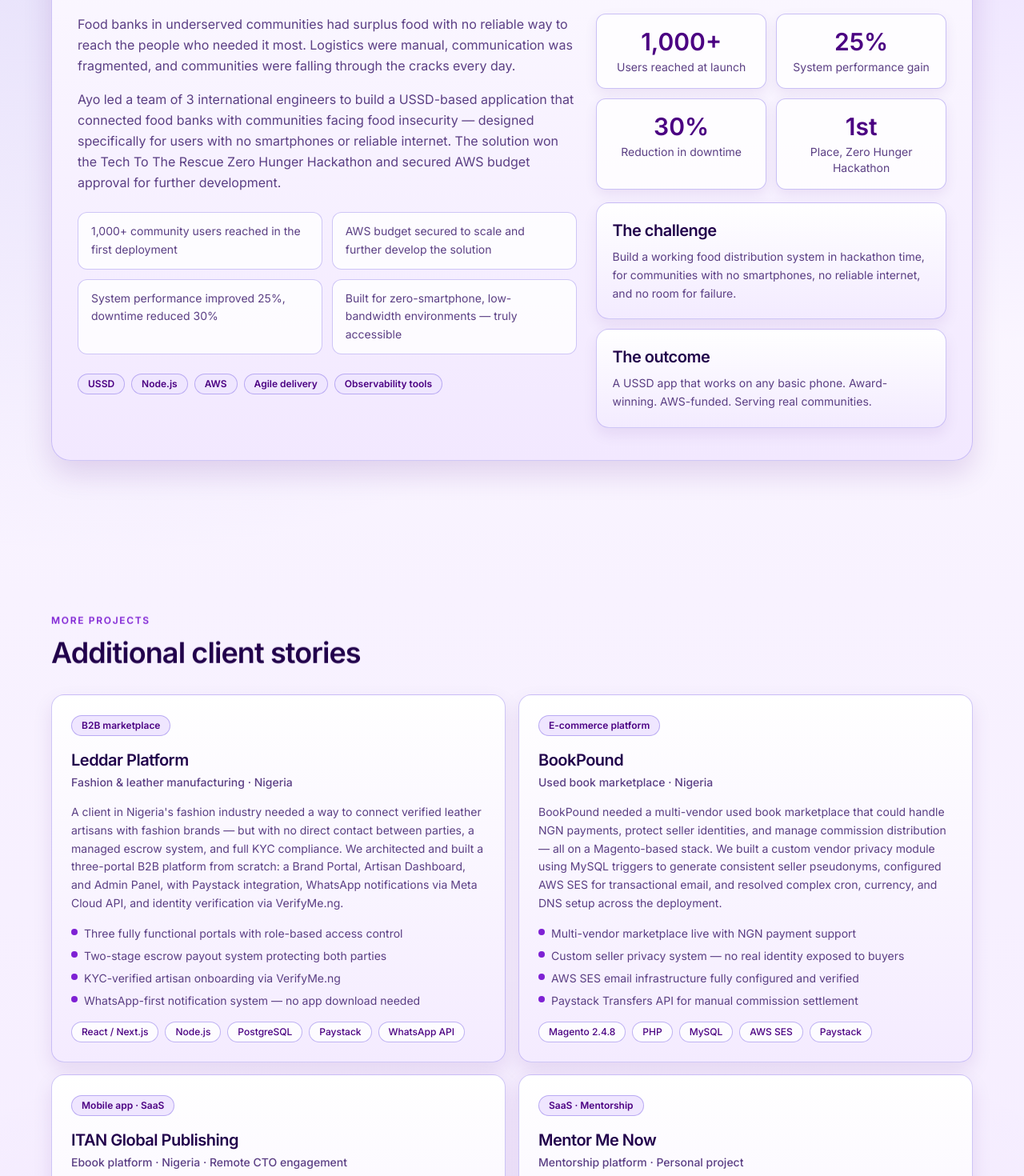
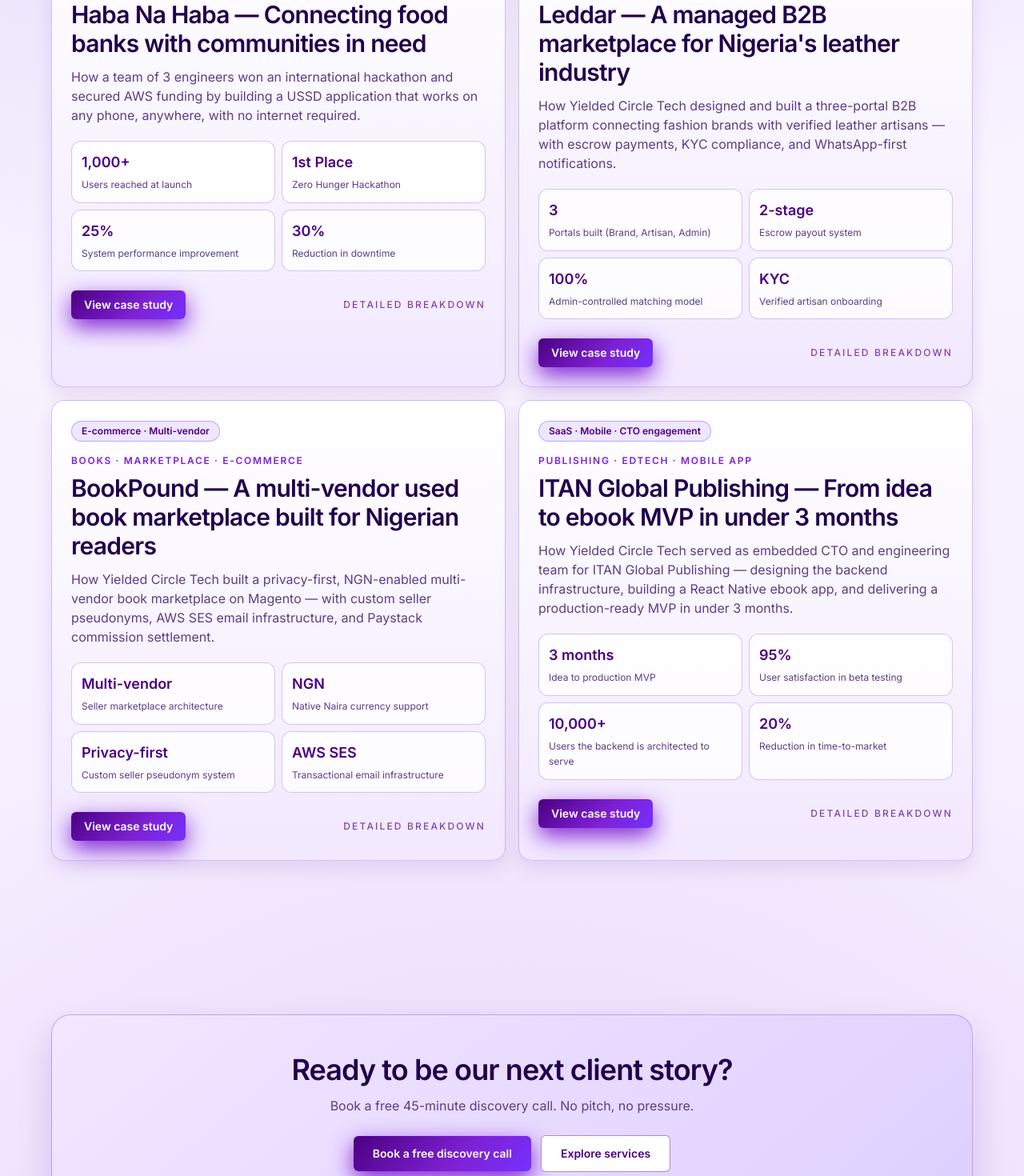
Before and after one commit to Yielded-Circle-Tech/yielded-circle-website-fe, a Next.js app: page /client-stories in a window 1280 px wide. Shown: the part 540-2010 px from the top of the page at 80% size. Built offline with nearby package versions, Linux system fonts and the light colour scheme.

Commit message:
Update case study

```diff
--- a/app/client-stories/page.tsx
+++ b/app/client-stories/page.tsx
@@ -1,257 +1,74 @@
 import Link from "next/link";
-
-const habaTech = [
-  "USSD",
-  "Node.js",
-  "AWS",
-  "Agile delivery",
-  "Observability tools",
-];
-
-const habaMetrics = [
-  { value: "1,000+", label: "Users reached at launch" },
-  { value: "25%", label: "System performance gain" },
-  { value: "30%", label: "Reduction in downtime" },
-  { value: "1st", label: "Place, Zero Hunger Hackathon" },
-];
-
-const moreProjects = [
-  {
-    badge: "B2B marketplace",
-    title: "Leddar Platform",
-    subtitle: "Fashion & leather manufacturing · Nigeria",
-    description:
-      "A client in Nigeria's fashion industry needed a way to connect verified leather artisans with fashion brands — but with no direct contact between parties, a managed escrow system, and full KYC compliance. We architected and built a three-portal B2B platform from scratch: a Brand Portal, Artisan Dashboard, and Admin Panel, with Paystack integration, WhatsApp notifications via Meta Cloud API, and identity verification via VerifyMe.ng.",
-    outcomes: [
-      "Three fully functional portals with role-based access control",
-      "Two-stage escrow payout system protecting both parties",
-      "KYC-verified artisan onboarding via VerifyMe.ng",
-      "WhatsApp-first notification system — no app download needed",
-    ],
-    stack: [
-      "React / Next.js",
-      "Node.js",
-      "PostgreSQL",
-      "Paystack",
-      "WhatsApp API",
-    ],
-  },
-  {
-    badge: "E-commerce platform",
-    title: "BookPound",
-    subtitle: "Used book marketplace · Nigeria",
-    description:
-      "BookPound needed a multi-vendor used book marketplace that could handle NGN payments, protect seller identities, and manage commission distribution — all on a Magento-based stack. We built a custom vendor privacy module using MySQL triggers to generate consistent seller pseudonyms, configured AWS SES for transactional email, and resolved complex cron, currency, and DNS setup across the deployment.",
-    outcomes: [
-      "Multi-vendor marketplace live with NGN payment support",
-      "Custom seller privacy system — no real identity exposed to buyers",
-      "AWS SES email infrastructure fully configured and verified",
-      "Paystack Transfers API for manual commission settlement",
-    ],
-    stack: ["Magento 2.4.8", "PHP", "MySQL", "AWS SES", "Paystack"],
-  },
-  {
-    badge: "Mobile app · SaaS",
-    title: "ITAN Global Publishing",
-    subtitle: "Ebook platform · Nigeria · Remote CTO engagement",
-    description:
-      "ITAN Global Publishing needed a CTO to lead their ebook application from idea to MVP. Ayo took on the role, leading a team of 2 developers and designers — designing the backend infrastructure, building RESTful APIs, architecting the database for 10,000+ users, and translating UI/UX designs into a responsive React Native mobile app. The MVP shipped in under 3 months.",
-    outcomes: [
-      "MVP delivered in under 3 months with a team of 2",
-      "95% user satisfaction rate during beta testing",
-      "Backend infrastructure built to scale to 10,000+ users",
-      "Time-to-market reduced by 20% through prioritised feature delivery",
-    ],
-    stack: ["React Native", "Ruby on Rails", "PostgreSQL", "RESTful APIs"],
-  },
-  {
-    badge: "SaaS · Mentorship",
-    title: "Mentor Me Now",
-    subtitle: "Mentorship platform · Personal project",
-    description:
-      "Built a platform connecting individuals with vetted mentors — simplifying discovery, booking, and reservation management. Designed to empower users in their personal and professional growth, with a clean interface focused on reducing the friction between wanting a mentor and finding the right one.",
-    outcomes: [
-      "Full mentor discovery and booking system",
-      "Reservation management with user-friendly interface",
-      "Live at mentor-me-now.vercel.app",
-    ],
-    stack: ["React", "Redux", "Ruby on Rails", "Tailwind", "Vercel"],
-  },
-];
+import { caseStudies } from "@/lib/caseStudies";
 
 export default function ClientStoriesPage() {
   return (
     <main className="relative overflow-x-clip pb-16 pt-24 md:pb-24">
       <section className="section-space mx-auto w-full max-w-content px-4 md:px-6">
-        <div className="reveal overflow-hidden rounded-3xl border border-brand-soft/45 bg-[linear-gradient(180deg,#ffffff_0%,#f2e8ff_100%)] shadow-[0_16px_36px_rgba(75,0,130,0.14)]">
-          <div className="border-b border-brand-soft/35 px-6 py-8 md:px-8 md:py-10">
-            <div className="inline-flex rounded-full border border-brand-soft/60 bg-[linear-gradient(90deg,#f6eeff_0%,#efe3ff_100%)] px-4 py-1 text-xs font-semibold uppercase tracking-[0.14em] text-brand-deep">
-              Award-winning · AWS-funded
-            </div>
+        <div className="reveal mx-auto max-w-3xl text-center">
+          <div className="text-xs font-semibold uppercase tracking-[0.14em] text-brand">
+            Client stories
+          </div>
+          <h1 className="mt-3 text-balance text-4xl font-semibold tracking-tight md:text-6xl">
+            Proven results across real products
+          </h1>
+          <p className="mt-4 text-base leading-relaxed text-page-textMuted">
+            Explore how we solve difficult product and engineering problems,
+            from USSD systems to managed marketplaces and mobile SaaS products.
+          </p>
+        </div>
 
-            <h1 className="mt-5 text-balance text-4xl font-semibold leading-tight tracking-tight md:text-6xl">
-              Haba Na Haba — Zero Hunger App
-            </h1>
+        <div className="mt-10 grid grid-cols-1 gap-4 md:grid-cols-2">
+          {caseStudies.map((study, idx) => (
+            <article
+              key={study.slug}
+              className="reveal rounded-2xl border border-brand-soft/45 bg-[linear-gradient(180deg,#ffffff_0%,#f2e8ff_100%)] p-6 shadow-[0_10px_24px_rgba(75,0,130,0.1)] transition hover:-translate-y-1 hover:border-brand-soft/80 hover:shadow-[0_18px_34px_rgba(75,0,130,0.16)]"
+              style={
+                { "--reveal-delay": `${idx * 80}ms` } as React.CSSProperties
+              }
+            >
+              <span className="inline-flex rounded-full border border-brand-soft/60 bg-[#efe6ff] px-3 py-1 text-xs font-semibold text-brand-deep">
+                {study.badge}
+              </span>
 
-            <p className="mt-4 text-base leading-relaxed text-page-textMuted">
-              Food security platform · Tech To The Rescue Hackathon · Uganda &
-              Nigeria
-            </p>
-
-            <blockquote className="mt-6 rounded-2xl border border-brand-soft/45 bg-white/80 px-5 py-5 text-lg font-medium leading-relaxed text-brand-deep shadow-[0_8px_20px_rgba(75,0,130,0.08)] md:text-xl">
-              "They translated a global problem into a working product in days —
-              and won."
-            </blockquote>
-          </div>
-
-          <div className="grid grid-cols-1 gap-6 px-6 py-8 md:grid-cols-12 md:px-8 md:py-10">
-            <div className="md:col-span-7">
-              <p className="text-base leading-relaxed text-page-textMuted">
-                Food banks in underserved communities had surplus food with no
-                reliable way to reach the people who needed it most. Logistics
-                were manual, communication was fragmented, and communities were
-                falling through the cracks every day.
-              </p>
-              <p className="mt-4 text-base leading-relaxed text-page-textMuted">
-                Ayo led a team of 3 international engineers to build a
-                USSD-based application that connected food banks with
-                communities facing food insecurity — designed specifically for
-                users with no smartphones or reliable internet. The solution won
-                the Tech To The Rescue Zero Hunger Hackathon and secured AWS
-                budget approval for further development.
+              <p className="mt-4 text-xs font-semibold uppercase tracking-[0.14em] text-brand">
+                {study.category}
               </p>
 
-              <div className="mt-6 grid grid-cols-1 gap-3 sm:grid-cols-2">
-                <div className="rounded-xl border border-brand-soft/45 bg-white/80 px-4 py-3 text-sm leading-relaxed text-page-textMuted">
-                  1,000+ community users reached in the first deployment
-                </div>
-                <div className="rounded-xl border border-brand-soft/45 bg-white/80 px-4 py-3 text-sm leading-relaxed text-page-textMuted">
-                  AWS budget secured to scale and further develop the solution
-                </div>
-                <div className="rounded-xl border border-brand-soft/45 bg-white/80 px-4 py-3 text-sm leading-relaxed text-page-textMuted">
-                  System performance improved 25%, downtime reduced 30%
-                </div>
-                <div className="rounded-xl border border-brand-soft/45 bg-white/80 px-4 py-3 text-sm leading-relaxed text-page-textMuted">
-                  Built for zero-smartphone, low-bandwidth environments — truly
-                  accessible
-                </div>
-              </div>
+              <h2 className="mt-2 text-2xl font-semibold tracking-tight md:text-3xl">
+                {study.title}
+              </h2>
 
-              <div className="mt-6 flex flex-wrap gap-2">
-                {habaTech.map((item) => (
-                  <span
-                    key={item}
-                    className="rounded-full border border-brand-soft/60 bg-[#efe6ff] px-3 py-1 text-xs font-semibold text-brand-deep"
+              <p className="mt-3 text-sm leading-relaxed text-page-textMuted md:text-base">
+                {study.subtitle}
+              </p>
+
+              <div className="mt-5 grid grid-cols-2 gap-2">
+                {study.heroStats.slice(0, 4).map((metric) => (
+                  <div
+                    key={`${study.slug}-${metric.label}`}
+                    className="rounded-xl border border-brand-soft/45 bg-white/80 px-3 py-3"
                   >
-                    {item}
-                  </span>
-                ))}
-              </div>
-            </div>
-
-            <div className="md:col-span-5">
-              <div className="grid grid-cols-2 gap-3">
-                {habaMetrics.map((metric, idx) => (
-                  <div
-                    key={metric.label}
-                    className="reveal rounded-xl border border-brand-soft/50 bg-white/80 px-4 py-4 text-center shadow-[0_6px_16px_rgba(75,0,130,0.08)]"
-                    style={
-                      {
-                        "--reveal-delay": `${idx * 70}ms`,
-                      } as React.CSSProperties
-                    }
-                  >
-                    <div className="text-2xl font-semibold text-brand-deep md:text-3xl">
+                    <div className="text-lg font-semibold text-brand-deep">
                       {metric.value}
                     </div>
-                    <div className="mt-1 text-xs leading-relaxed text-page-textMuted md:text-sm">
+                    <div className="mt-1 text-xs leading-relaxed text-page-textMuted">
                       {metric.label}
                     </div>
                   </div>
                 ))}
               </div>
 
-              <div className="mt-4 space-y-3">
-                <article className="rounded-2xl border border-brand-soft/45 bg-[linear-gradient(180deg,#ffffff_0%,#f3ebff_100%)] p-5 shadow-[0_8px_18px_rgba(75,0,130,0.08)]">
-                  <h2 className="text-xl font-semibold tracking-tight">
-                    The challenge
-                  </h2>
-                  <p className="mt-2 text-sm leading-relaxed text-page-textMuted">
-                    Build a working food distribution system in hackathon time,
-                    for communities with no smartphones, no reliable internet,
-                    and no room for failure.
-                  </p>
-                </article>
-
-                <article className="rounded-2xl border border-brand-soft/45 bg-[linear-gradient(180deg,#ffffff_0%,#f3ebff_100%)] p-5 shadow-[0_8px_18px_rgba(75,0,130,0.08)]">
-                  <h2 className="text-xl font-semibold tracking-tight">
-                    The outcome
-                  </h2>
-                  <p className="mt-2 text-sm leading-relaxed text-page-textMuted">
-                    A USSD app that works on any basic phone. Award-winning.
-                    AWS-funded. Serving real communities.
-                  </p>
-                </article>
-              </div>
-            </div>
-          </div>
-        </div>
-      </section>
-
-      <section className="section-space mx-auto w-full max-w-content px-4 md:px-6">
-        <div className="reveal">
-          <div className="text-xs font-semibold uppercase tracking-[0.14em] text-brand">
-            More projects
-          </div>
-          <h2 className="mt-3 text-3xl font-semibold tracking-tight md:text-4xl">
-            Additional client stories
-          </h2>
-        </div>
-
-        <div className="mt-8 grid grid-cols-1 gap-4 md:grid-cols-2">
-          {moreProjects.map((project, idx) => (
-            <article
-              key={project.title}
-              className="reveal rounded-2xl border border-brand-soft/45 bg-[linear-gradient(180deg,#ffffff_0%,#f4ebff_100%)] p-6 shadow-[0_10px_24px_rgba(75,0,130,0.1)] transition hover:-translate-y-1 hover:border-brand-soft/80 hover:shadow-[0_18px_34px_rgba(75,0,130,0.16)]"
-              style={
-                { "--reveal-delay": `${idx * 80}ms` } as React.CSSProperties
-              }
-            >
-              <span className="inline-flex rounded-full border border-brand-soft/60 bg-[#efe6ff] px-3 py-1 text-xs font-semibold text-brand-deep">
-                {project.badge}
-              </span>
-              <h3 className="mt-4 text-xl font-semibold tracking-tight">
-                {project.title}
-              </h3>
-              <p className="mt-1 text-sm font-medium text-page-textMuted">
-                {project.subtitle}
-              </p>
-
-              <p className="mt-4 text-sm leading-relaxed text-page-textMuted">
-                {project.description}
-              </p>
-
-              <div className="mt-4 space-y-2">
-                {project.outcomes.map((outcome) => (
-                  <div
-                    key={outcome}
-                    className="flex items-start gap-2 text-sm text-page-textMuted"
-                  >
-                    <span className="mt-1 inline-flex h-2 w-2 flex-none rounded-full bg-brand" />
-                    <span>{outcome}</span>
-                  </div>
-                ))}
-              </div>
-
-              <div className="mt-4 flex flex-wrap gap-2">
-                {project.stack.map((item) => (
-                  <span
-                    key={item}
-                    className="rounded-full border border-brand-soft/60 bg-white/80 px-3 py-1 text-xs font-medium text-brand-deep"
-                  >
-                    {item}
-                  </span>
-                ))}
+              <div className="mt-6 flex items-center justify-between gap-3">
+                <Link
+                  href={`/client-stories/${study.slug}`}
+                  className="inline-flex rounded-md bg-[linear-gradient(135deg,#4b0082_0%,#7e21d4_60%,#7630ff_100%)] px-4 py-2 text-sm font-semibold text-white shadow-brand transition hover:brightness-110"
+                >
+                  View case study
+                </Link>
+                <span className="text-xs font-medium uppercase tracking-[0.18em] text-brand-deep/70">
+                  Detailed breakdown
+                </span>
               </div>
             </article>
           ))}
@@ -267,12 +84,18 @@
             Book a free 45-minute discovery call. No pitch, no pressure.
           </p>
 
-          <div className="mt-6">
+          <div className="mt-6 flex flex-col items-center justify-center gap-3 sm:flex-row">
             <Link
               href="/contact-us"
               className="inline-flex rounded-md bg-[linear-gradient(135deg,#4b0082_0%,#7e21d4_60%,#7630ff_100%)] px-6 py-3 text-sm font-semibold text-white shadow-brand transition hover:brightness-110"
             >
-              Start a project ↗
+              Book a free discovery call
+            </Link>
+            <Link
+              href="/services"
+              className="inline-flex rounded-md border border-brand-deep/45 bg-white px-6 py-3 text-sm font-semibold text-brand-deep transition hover:bg-brand-deep hover:text-white"
+            >
+              Explore services
             </Link>
           </div>
         </div>
```
